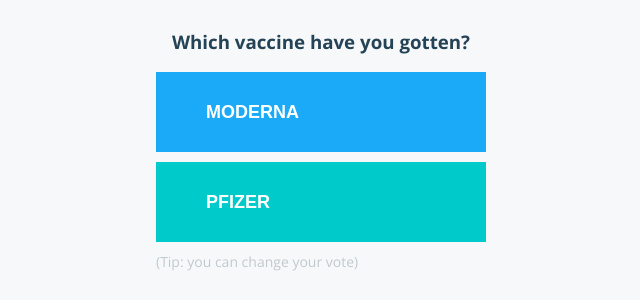
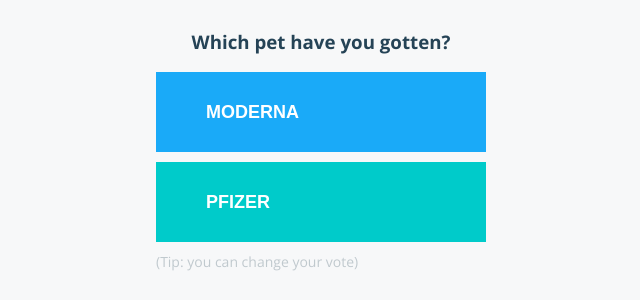
Before and after one commit to liyong-li/voting-app-rdbk, a Flask app: page / in a window 1280 px wide. Shown: the top 300 px of the page, without its empty margins (319-959 px from the left). Run offline with Flask 2, Linux system fonts and the light colour scheme; some libraries are stand-ins or nearby versions.

Commit message:
Add files via upload

```diff
--- a/vote/templates/index.html
+++ b/vote/templates/index.html
@@ -13,7 +13,7 @@
   <body>
     <div id="content-container">
       <div id="content-container-center">
-        <h3>Which vaccine have you gotten?</h3>
+        <h3>Which pet have you gotten?</h3>
         <form id="choice" name='form' method="POST" action="/">
           <button id="a" type="submit" name="vote" class="a" value="a">{{option_a}}</button>
           <button id="b" type="submit" name="vote" class="b" value="b">{{option_b}}</button>
```
